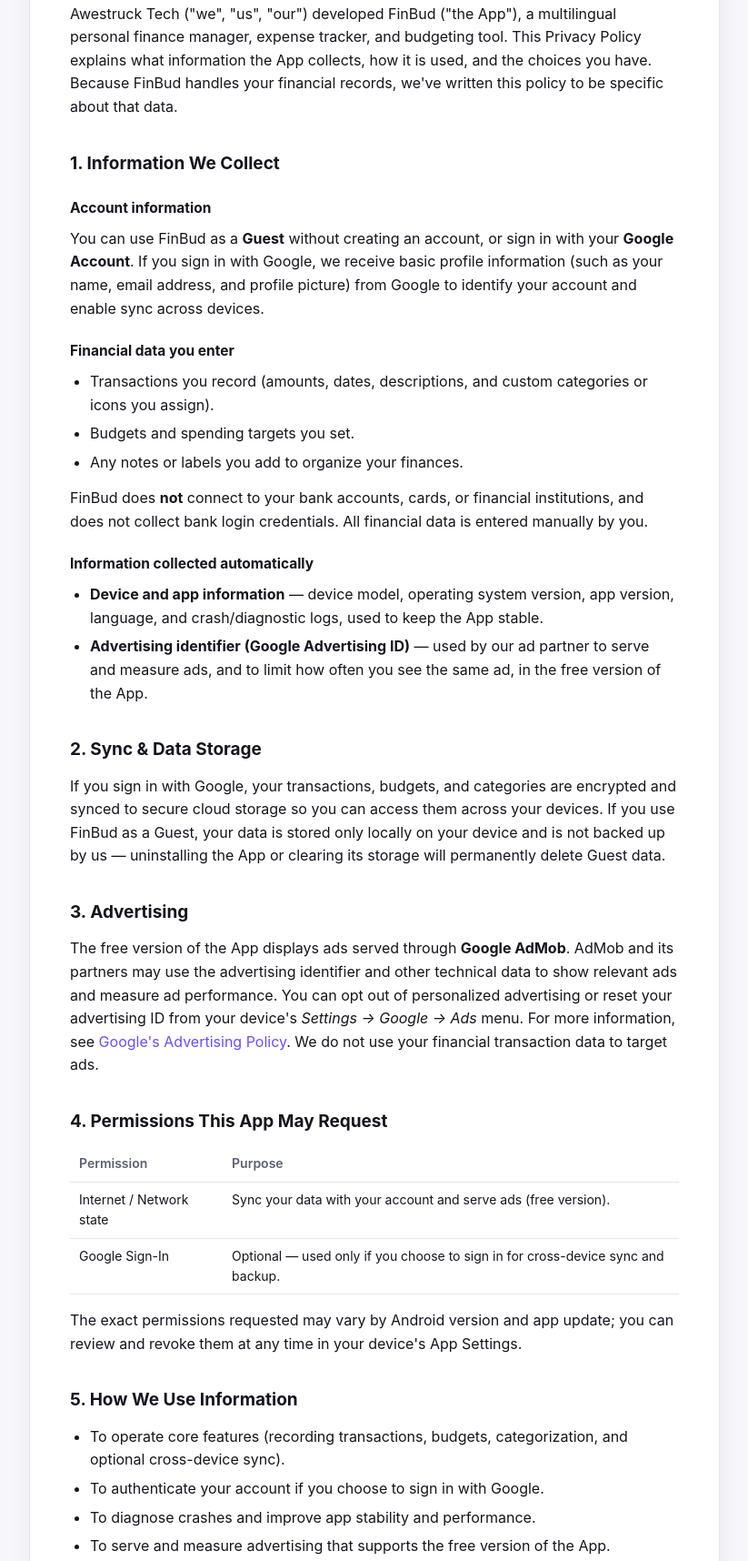
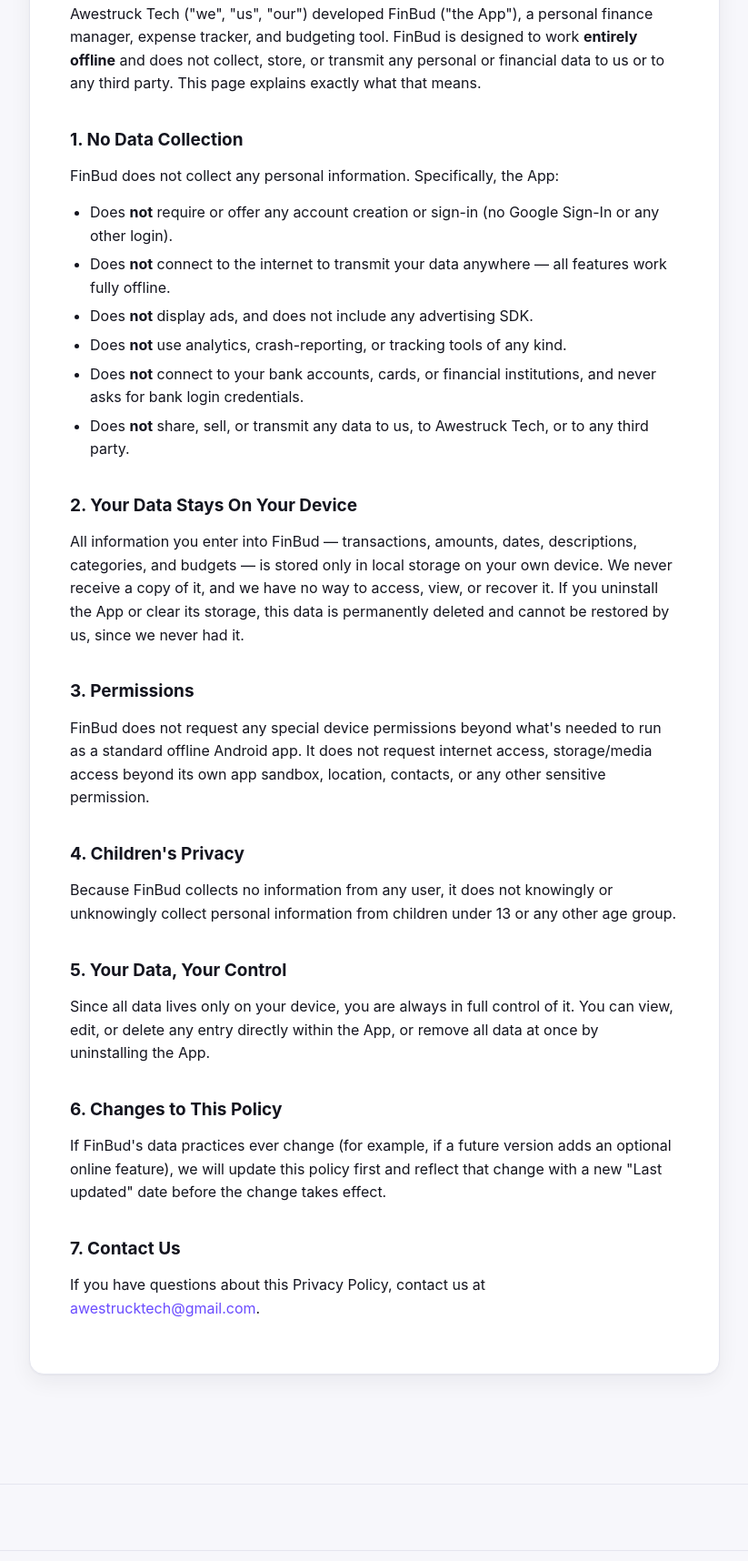
Before and after one commit to awestrucktech/awestrucktech.github.io, a plain HTML site: page privacy/finbud.html in a window 1280 px wide. Shown: the part 326-2042 px from the top of the page at 91% size, without its empty margins (228-1051 px from the left). Drawn offline with Linux system fonts and the light colour scheme.

Commit message:
Correct FinBud privacy policy: fully offline, no ads or sign-in
FinBud collects no data, has no ads, and requires no account — rewrite
its privacy policy, homepage card, terms, and README notes to match.

Co-Authored-By: Claude Sonnet 5 <noreply@anthropic.com>

```diff
--- a/privacy/finbud.html
+++ b/privacy/finbud.html
@@ -39,64 +39,36 @@
           <a href="https://play.google.com/store/apps/details?id=com.finbud" target="_blank" rel="noopener">View on Google Play</a>
         </p>
 
-        <p>Awestruck Tech ("we", "us", "our") developed FinBud ("the App"), a multilingual personal finance manager, expense tracker, and budgeting tool. This Privacy Policy explains what information the App collects, how it is used, and the choices you have. Because FinBud handles your financial records, we've written this policy to be specific about that data.</p>
+        <p>Awestruck Tech ("we", "us", "our") developed FinBud ("the App"), a personal finance manager, expense tracker, and budgeting tool. FinBud is designed to work <strong>entirely offline</strong> and does not collect, store, or transmit any personal or financial data to us or to any third party. This page explains exactly what that means.</p>
 
-        <h2>1. Information We Collect</h2>
-        <h3>Account information</h3>
-        <p>You can use FinBud as a <strong>Guest</strong> without creating an account, or sign in with your <strong>Google Account</strong>. If you sign in with Google, we receive basic profile information (such as your name, email address, and profile picture) from Google to identify your account and enable sync across devices.</p>
-        <h3>Financial data you enter</h3>
+        <h2>1. No Data Collection</h2>
+        <p>FinBud does not collect any personal information. Specifically, the App:</p>
         <ul>
-          <li>Transactions you record (amounts, dates, descriptions, and custom categories or icons you assign).</li>
-          <li>Budgets and spending targets you set.</li>
-          <li>Any notes or labels you add to organize your finances.</li>
-        </ul>
-        <p>FinBud does <strong>not</strong> connect to your bank accounts, cards, or financial institutions, and does not collect bank login credentials. All financial data is entered manually by you.</p>
-        <h3>Information collected automatically</h3>
-        <ul>
-          <li><strong>Device and app information</strong> — device model, operating system version, app version, language, and crash/diagnostic logs, used to keep the App stable.</li>
-          <li><strong>Advertising identifier (Google Advertising ID)</strong> — used by our ad partner to serve and measure ads, and to limit how often you see the same ad, in the free version of the App.</li>
+          <li>Does <strong>not</strong> require or offer any account creation or sign-in (no Google Sign-In or any other login).</li>
+          <li>Does <strong>not</strong> connect to the internet to transmit your data anywhere — all features work fully offline.</li>
+          <li>Does <strong>not</strong> display ads, and does not include any advertising SDK.</li>
+          <li>Does <strong>not</strong> use analytics, crash-reporting, or tracking tools of any kind.</li>
+          <li>Does <strong>not</strong> connect to your bank accounts, cards, or financial institutions, and never asks for bank login credentials.</li>
+          <li>Does <strong>not</strong> share, sell, or transmit any data to us, to Awestruck Tech, or to any third party.</li>
         </ul>
 
-        <h2>2. Sync &amp; Data Storage</h2>
-        <p>If you sign in with Google, your transactions, budgets, and categories are encrypted and synced to secure cloud storage so you can access them across your devices. If you use FinBud as a Guest, your data is stored only locally on your device and is not backed up by us — uninstalling the App or clearing its storage will permanently delete Guest data.</p>
+        <h2>2. Your Data Stays On Your Device</h2>
+        <p>All information you enter into FinBud — transactions, amounts, dates, descriptions, categories, and budgets — is stored only in local storage on your own device. We never receive a copy of it, and we have no way to access, view, or recover it. If you uninstall the App or clear its storage, this data is permanently deleted and cannot be restored by us, since we never had it.</p>
 
-        <h2>3. Advertising</h2>
-        <p>The free version of the App displays ads served through <strong>Google AdMob</strong>. AdMob and its partners may use the advertising identifier and other technical data to show relevant ads and measure ad performance. You can opt out of personalized advertising or reset your advertising ID from your device's <em>Settings → Google → Ads</em> menu. For more information, see <a href="https://policies.google.com/technologies/ads" target="_blank" rel="noopener">Google's Advertising Policy</a>. We do not use your financial transaction data to target ads.</p>
+        <h2>3. Permissions</h2>
+        <p>FinBud does not request any special device permissions beyond what's needed to run as a standard offline Android app. It does not request internet access, storage/media access beyond its own app sandbox, location, contacts, or any other sensitive permission.</p>
 
-        <h2>4. Permissions This App May Request</h2>
-        <table>
-          <tr><th>Permission</th><th>Purpose</th></tr>
-          <tr><td>Internet / Network state</td><td>Sync your data with your account and serve ads (free version).</td></tr>
-          <tr><td>Google Sign-In</td><td>Optional — used only if you choose to sign in for cross-device sync and backup.</td></tr>
-        </table>
-        <p>The exact permissions requested may vary by Android version and app update; you can review and revoke them at any time in your device's App Settings.</p>
+        <h2>4. Children's Privacy</h2>
+        <p>Because FinBud collects no information from any user, it does not knowingly or unknowingly collect personal information from children under 13 or any other age group.</p>
 
-        <h2>5. How We Use Information</h2>
-        <ul>
-          <li>To operate core features (recording transactions, budgets, categorization, and optional cross-device sync).</li>
-          <li>To authenticate your account if you choose to sign in with Google.</li>
-          <li>To diagnose crashes and improve app stability and performance.</li>
-          <li>To serve and measure advertising that supports the free version of the App.</li>
-        </ul>
-        <p>We do not sell your personal or financial information, and we do not share your individual transaction data with advertisers.</p>
+        <h2>5. Your Data, Your Control</h2>
+        <p>Since all data lives only on your device, you are always in full control of it. You can view, edit, or delete any entry directly within the App, or remove all data at once by uninstalling the App.</p>
 
-        <h2>6. Data Security</h2>
-        <p>Data synced to the cloud is encrypted in transit and at rest. We take reasonable technical and organizational measures to protect your data, but no method of transmission or storage is completely secure. You are responsible for keeping your Google Account credentials secure.</p>
+        <h2>6. Changes to This Policy</h2>
+        <p>If FinBud's data practices ever change (for example, if a future version adds an optional online feature), we will update this policy first and reflect that change with a new "Last updated" date before the change takes effect.</p>
 
-        <h2>7. Data Retention &amp; Deletion</h2>
-        <p>If you sign in with a Google Account, your synced data is retained until you delete individual records within the App, delete your account, or contact us to request deletion. Guest data stored only on your device is deleted when you uninstall the App or clear its storage.</p>
-
-        <h2>8. Children's Privacy</h2>
-        <p>The App is not directed at children under 13, and we do not knowingly collect personal information from children under 13. If you believe a child has provided us with personal information, please contact us so we can remove it.</p>
-
-        <h2>9. Your Rights &amp; Choices</h2>
-        <p>Depending on where you live, you may have the right to access, correct, export, or delete your personal and financial data, and to opt out of personalized advertising. You can manage most of your data directly within the App, or contact us using the details below to request access, export, or deletion of your account data.</p>
-
-        <h2>10. Changes to This Policy</h2>
-        <p>We may update this Privacy Policy from time to time. Material changes will be reflected by an updated "Last updated" date on this page. Continued use of the App after changes take effect constitutes acceptance of the revised policy.</p>
-
-        <h2>11. Contact Us</h2>
-        <p>If you have questions about this Privacy Policy or how your data is handled, contact us at <a href="mailto:awestrucktech@gmail.com">awestrucktech@gmail.com</a>.</p>
+        <h2>7. Contact Us</h2>
+        <p>If you have questions about this Privacy Policy, contact us at <a href="mailto:awestrucktech@gmail.com">awestrucktech@gmail.com</a>.</p>
       </article>
     </div>
   </section>
```
Also changed, not shown: index.html (+2 -2 lines), terms/index.html (+3 -3 lines), 1 other file.
